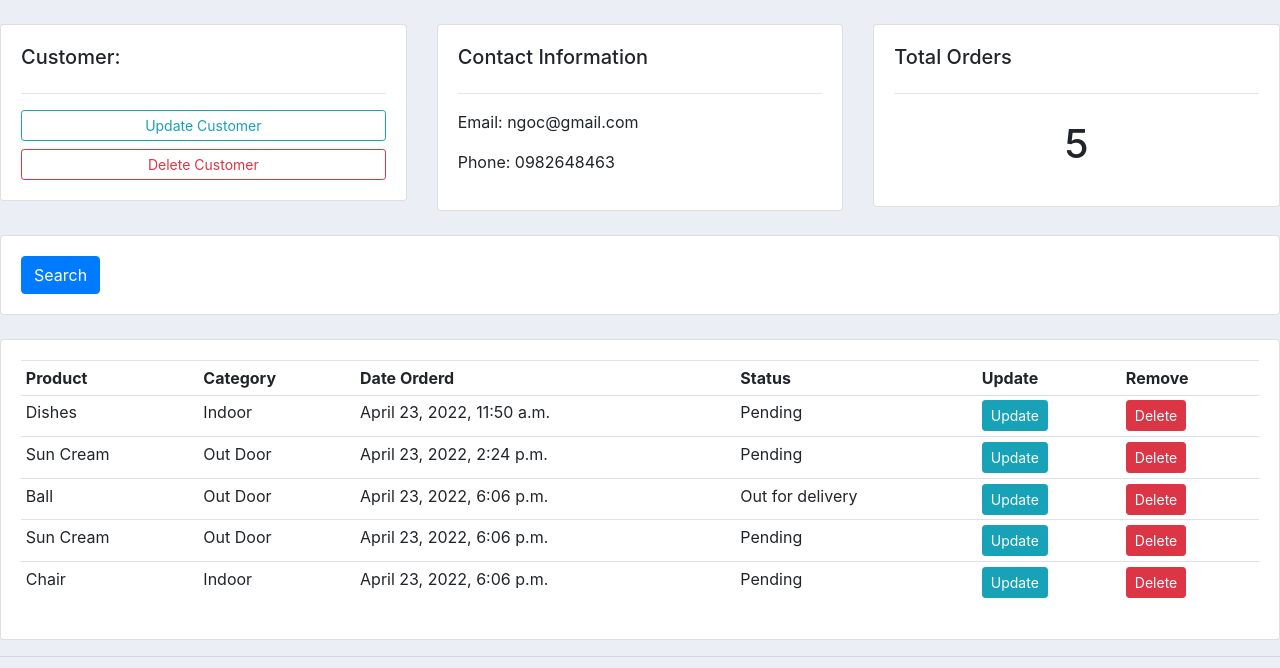
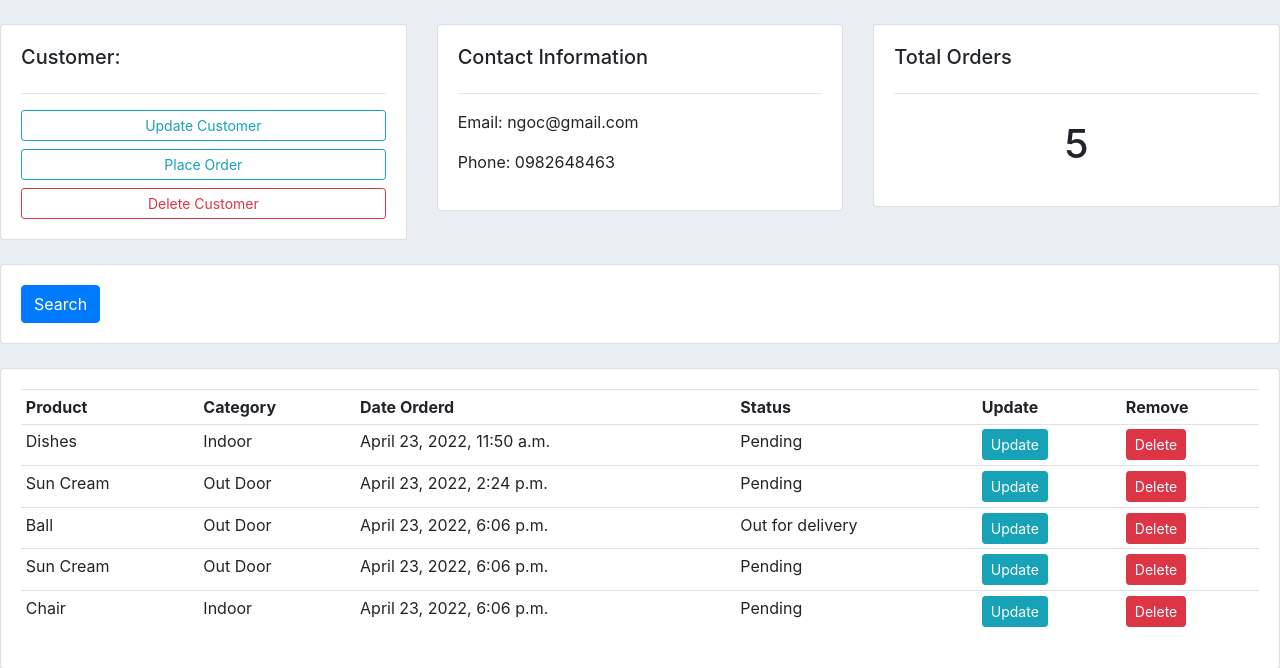
Before and after one commit to nnguyet/Customer-Management-Platform, a Django app: page /customer/1/ in a window 1280 px wide. Shown: the part 75-743 px from the top of the page. Run offline with Django 4.2, Linux system fonts and the light colour scheme; data comes from the database, SQL or seed files in the repository; both versions use the stored data as it was after the commit.

Commit message:
inline formsets

```diff
--- a/accounts/templates/accounts/customer.html
+++ b/accounts/templates/accounts/customer.html
@@ -10,8 +10,8 @@
 			<h5>Customer:</h5>
 			<hr>
 			<a class="btn btn-outline-info  btn-sm btn-block" href="">Update Customer</a>
+			<a class="btn btn-outline-info  btn-sm btn-block" href="{% url 'create_order' customer.id %}">Place Order</a>
 			<a class="btn btn-outline-danger  btn-sm btn-block" href="">Delete Customer</a>
-
 		</div>
 	</div>
 
--- a/accounts/templates/accounts/dashboard.html
+++ b/accounts/templates/accounts/dashboard.html
@@ -34,7 +34,6 @@
 		<h5>LAST 5 ORDERS</h5>
 		<hr>
 		<div class="card card-body">
-			<a class="btn btn-primary btn-sm btn-block" href="{% url 'create_order' %}">Create Order</a>
 			<table class="table table-sm">
 				<tr>
 					<th>Product</th>
--- a/accounts/urls.py
+++ b/accounts/urls.py
@@ -5,7 +5,8 @@ urlpatterns = [
     path('', views.home, name="home"),
     path('products/', views.products, name="products"),
     path('customer/<str:pk_test>/', views.customer, name="customer"),
-    path('create_order/', views.createOrder, name="create_order"),
+
+    path('create_order/<str:pk>/', views.createOrder, name="create_order"),
     path('update_order/<str:pk>/', views.updateOrder, name="update_order"),
     path('delete_order/<str:pk>/', views.deleteOrder, name="delete_order"),
 ]
--- a/accounts/views.py
+++ b/accounts/views.py
@@ -1,6 +1,7 @@
 import imp
 from django.shortcuts import render, redirect
 from django.http import HttpResponse
+from django.forms import inlineformset_factory
 
 # Create your views here.
 from .models import *
@@ -34,15 +35,19 @@ def customer(request, pk_test):
 
     return render(request, 'accounts/customer.html', context)
 
-def createOrder(request):
-    form = OrderForm()
+def createOrder(request, pk):
+    OrderFormSet = inlineformset_factory(Customer, Order, fields=('product', 'status'), extra=7)
+    customer = Customer.objects.get(id=pk)
+    formset = OrderFormSet(queryset=Order.objects.none(), instance=customer)
+    # form = OrderForm(initial={'customer':customer})
     if request.method == 'POST':
-        form = OrderForm(request.POST)
-        if form.is_valid():
-            form.save()
+        # form = OrderForm(request.POST)
+        formset = OrderFormSet(request.POST, instance=customer)
+        if formset.is_valid():
+            formset.save()
             return redirect('/')
 
-    context = {'form':form}
+    context = {'formset':formset}
 
     return render(request, 'accounts/order_form.html', context)
 
```
Also changed, not shown: accounts/templates/accounts/order_form.html (+7 -1 lines), db.sqlite3.
